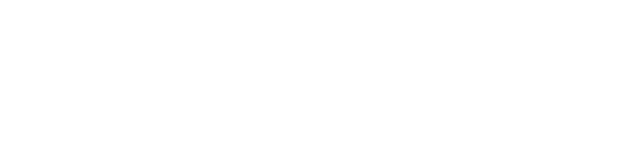
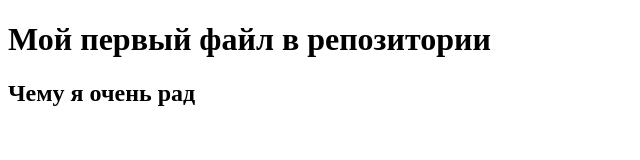
Before and after one commit to ki11ex/FirstPublicRepository1, a plain HTML site: page index.html in a window 1280 px wide. Shown: the whole page, without its empty margins (0-640 px from the left). Drawn offline with Linux system fonts and the light colour scheme.

Commit message:
Добавлен заголовок и комментарий

```diff
--- a/index.html
+++ b/index.html
@@ -4,7 +4,9 @@
     <meta charset="UTF-8">
     <title>Мой первый файл в репозитории</title>
 </head>
-<body>
-
+<body class="body">
+    <h1>Мой первый файл в репозитории</h1>
+    <h2>Чему я очень рад</h2>
 </body>
 </html>
+<!--Комментарий-->
```
